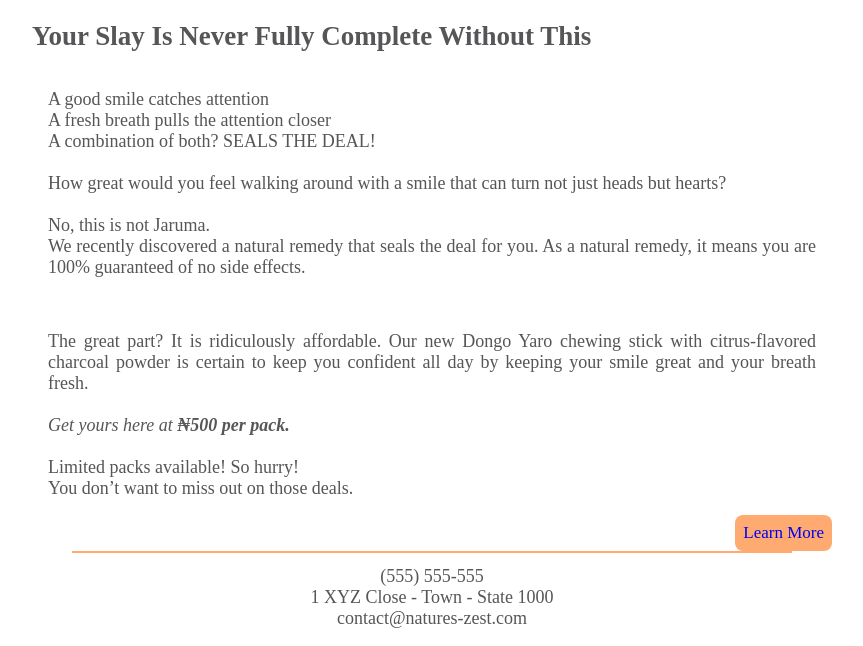
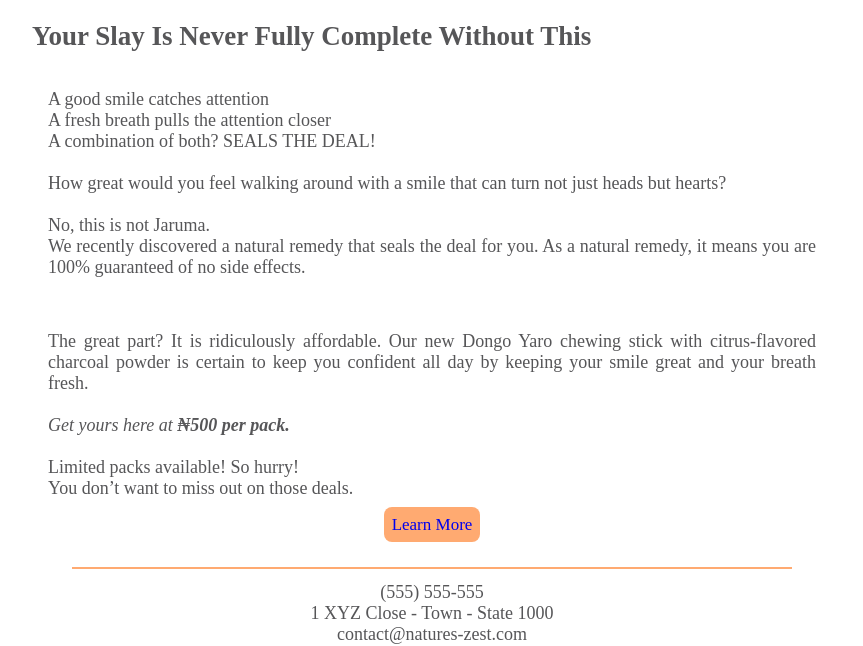
Before and after one commit to M4on/nature-zest, a plain HTML site: page index.html in a window 1280 px wide. Shown: the part 501-1147 px from the top of the page, without its empty margins (208-1071 px from the left). Drawn offline with Linux system fonts and the light colour scheme.

Commit message:
Update index.html

```diff
--- a/index.html
+++ b/index.html
@@ -73,7 +73,7 @@ header{
 	margin-bottom: 3%;
 }
 .btn{
-	float: right;
+	margin: 0 auto;
 	border-radius: 8px;
 	font-size: 17px;
 	background: #ffaa71;
@@ -83,7 +83,7 @@ header{
 .button-holder{
 	clear: both;
 	text-align: center;
-	marging: 3% 3% 2% 0;
+	marging: auto;
 
 }
 .btn:hover{
```
